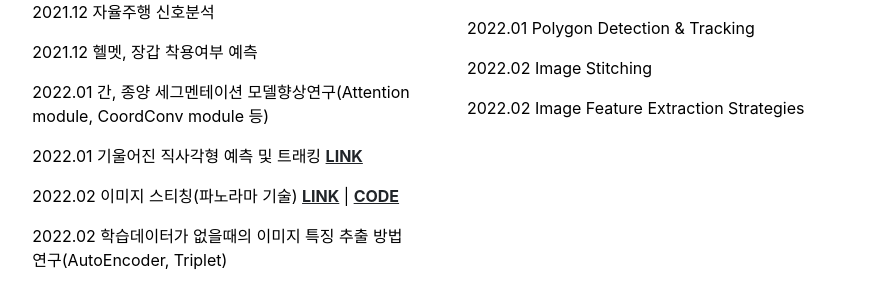
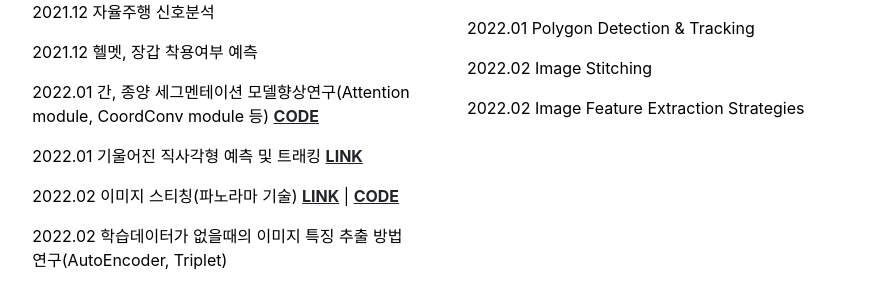
Before and after one commit to HyeongminMoon/HyeongminMoon.github.io, a Jekyll site: the page built from index.md, in a window 1280 px wide and 900 px high, scrolled down 1329 px. Shown: the part 154-454 px from the top of the window, without its empty margins (197-1082 px from the left). Built offline with Jekyll 4.4.1, drawn with Linux system fonts in a browser that asks for light colours.

Commit message:
Update publications.html

```diff
--- a/_includes/publications.html
+++ b/_includes/publications.html
@@ -27,7 +27,7 @@
         <p>2021.11 TRA모델을 활용한 나스닥 주가 예측 <a style="color:blue" href="https://github.com/HyeongminMoon/qlib_predict_daily-stock_prices"> <b>CODE</b></a></p>
         <p>2021.12 자율주행 신호분석</p>
         <p>2021.12 헬멧, 장갑 착용여부 예측</p>
-        <p>2022.01 간, 종양 세그멘테이션 모델향상연구(Attention module, CoordConv module 등)</p>
+        <p>2022.01 간, 종양 세그멘테이션 모델향상연구(Attention module, CoordConv module 등) <a style="color:blue" href="https://github.com/HyeongminMoon/pytorch-deeplab-xception/tree/master/modeling"> <b>CODE</b></a></p>
         <p>2022.01 기울어진 직사각형 예측 및 트래킹 <a style="color:blue" href="https://hyeongminmoon.github.io/PolygonObjectDetection/"> <b>LINK</b></a></p>
         <p>2022.02 이미지 스티칭(파노라마 기술) <a style="color:blue" href="https://hyeongminmoon.github.io/Image_Stitching/"> <b>LINK</b></a> | <a style="color:blue" href="https://github.com/HyeongminMoon/Image_Stitching/blob/main/stitching/stitching.py"> <b>CODE</b></a></p>
         <p>2022.02 학습데이터가 없을때의 이미지 특징 추출 방법 연구(AutoEncoder, Triplet)</p>
```
